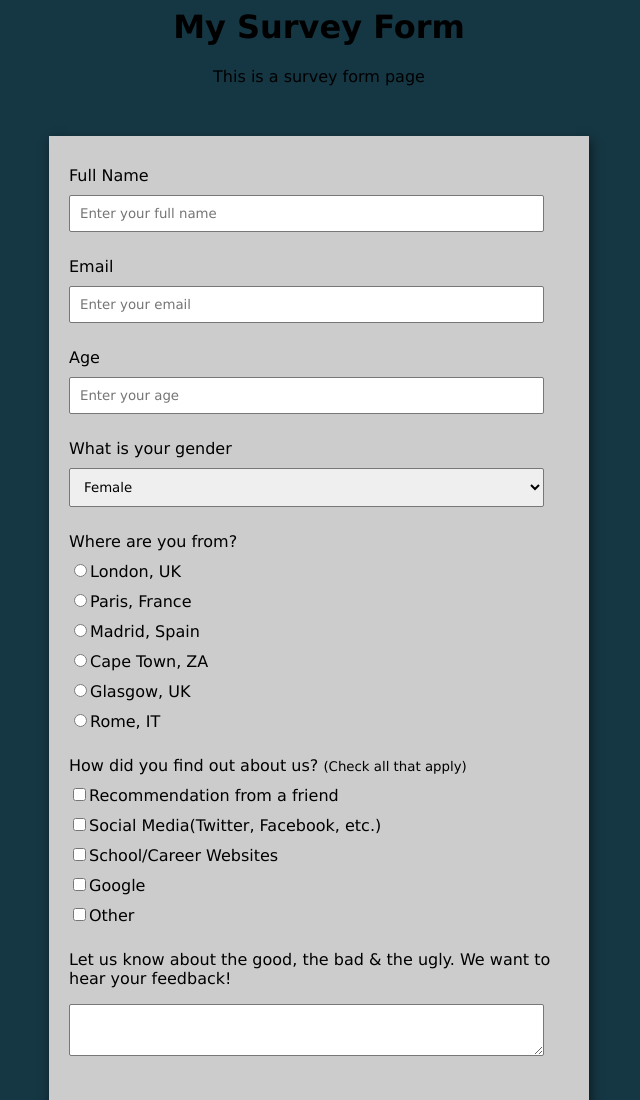
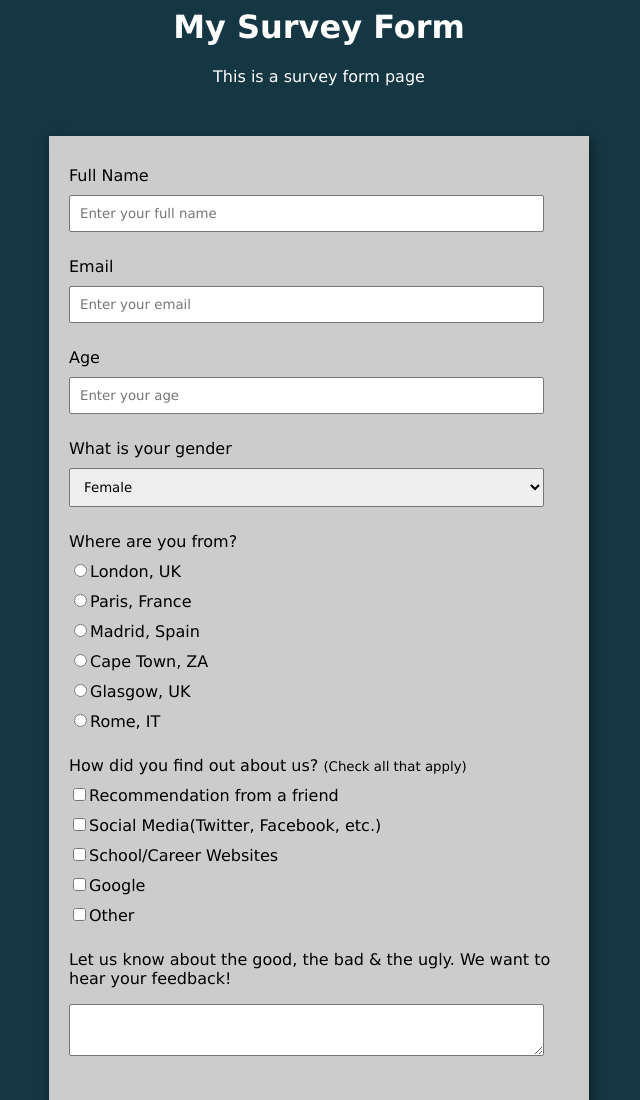
Before and after one commit to KwandaSilekwa/FCC-Survey-Form, a plain HTML site: page src/index.html in a window 1280 px wide. Shown: the top 1100 px of the page, without its empty margins (321-961 px from the left). Drawn offline with Linux system fonts and the light colour scheme.

Commit message:
Update style.css

```diff
--- a/src/style.css
+++ b/src/style.css
@@ -4,12 +4,12 @@ body {
 	text-align: center;
 }
 
-title {
-	color: #000;
+#title {
+	color: #fff;
 }
 
-.description{
-	color:#000;
+#description{
+	color: #fff;
 }
 
 form {
```
